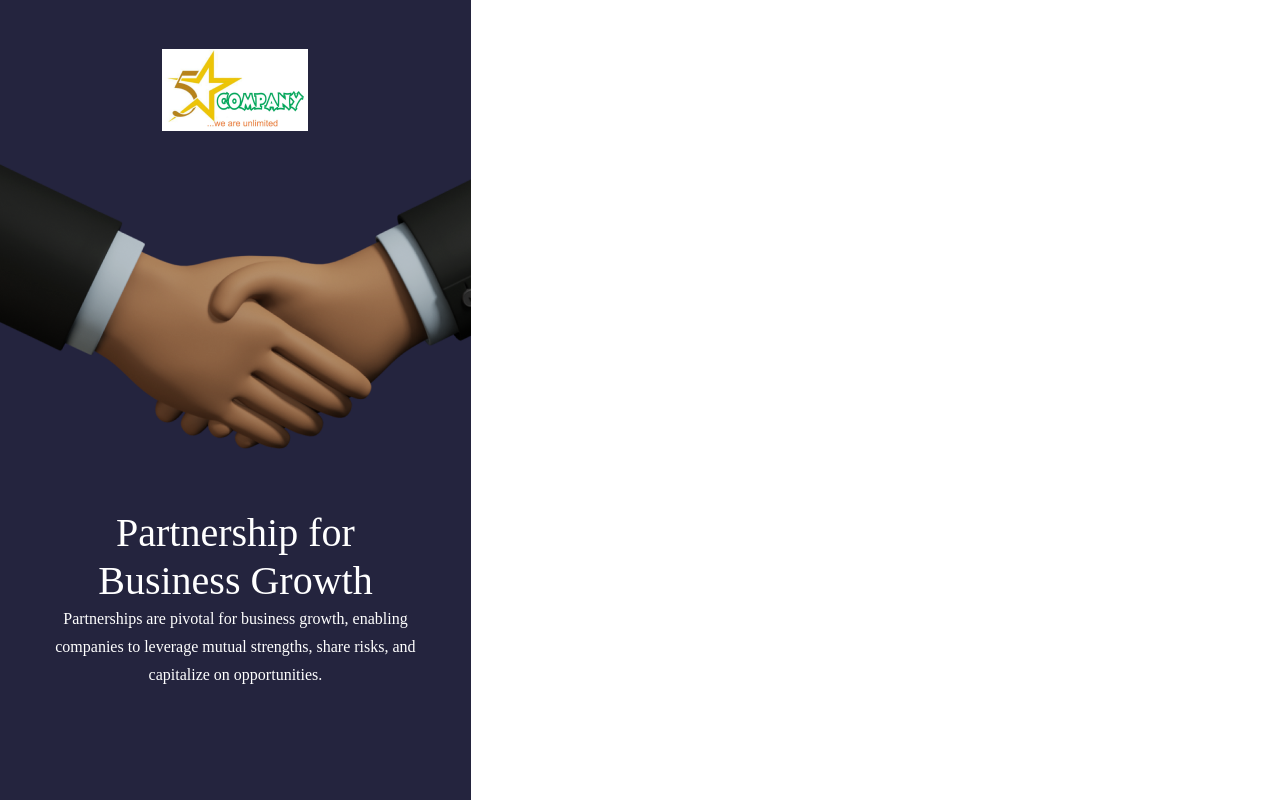
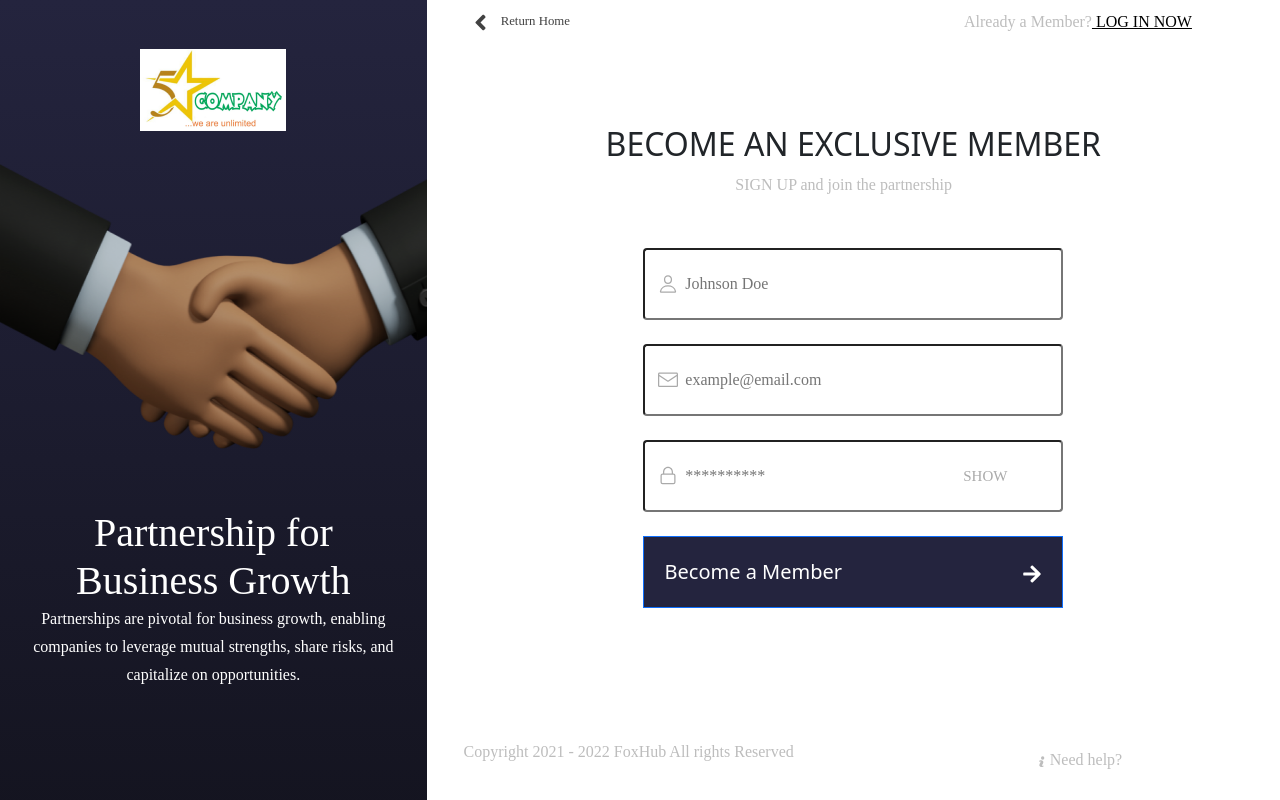
Before and after one commit to Earthpasserby/Demostration, a React (Create React App) app: page / in a window 1280 px wide. Shown: the top 800 px of the page. Built offline with nearby package versions, Linux system fonts and the light colour scheme; a web font is replaced by a local one.

Commit message:
More commitin

```diff
--- a/src/App.css
+++ b/src/App.css
@@ -6,7 +6,6 @@
 body {
   overflow: hidden;
 }
-
 .first-Img {
   display: flex;
   justify-content: center;
@@ -99,6 +98,15 @@ span {
   margin-left: 5px;
 }
 
+.show-Visibility {
+  position: absolute;
+  left: 300px;
+  top: 50%;
+  transform: translateY(-50%);
+  color: #aaa;
+  font-size: 15px;
+  margin-left: 5px;
+}
 span p {
   position: absolute;
   right: -100px;
--- a/src/App.js
+++ b/src/App.js
@@ -1,5 +1,5 @@
 import "./App.css";
-import React, { useState } from "react";
+import React from "react";
 import { BrowserRouter, Routes, Route } from "react-router-dom";
 
 import Signup from "./MyComponents/Signup";
--- a/src/MyComponents/Signup.jsx
+++ b/src/MyComponents/Signup.jsx
@@ -1,4 +1,4 @@
-import React from "react";
+import React, { useState } from "react";
 import "bootstrap/dist/css/bootstrap.min.css";
 import { Container, Row, Col, Image, Button } from "react-bootstrap";
 import { FaAngleLeft } from "react-icons/fa";
@@ -10,19 +10,20 @@ import { FaArrowRight } from "react-icons/fa";
 import { TiInfoLarge } from "react-icons/ti";
 
 const Signup = () => {
+  const gradientStyle = {
+    background: "linear-gradient(to top,#11111a, #24243e)",
+  };
+  const [password, setPassword] = useState("");
+  const [showPassword, setShowPassword] = useState(false);
+  const toggleShowPassword = () => {
+    setShowPassword(!showPassword);
+  };
+
   return (
     <>
       <Container fluid>
         <Row>
-          <Col
-            className="Col-1"
-            md={4}
-            style={{
-              backgroundColor: "#24243E",
-              height: "800px",
-              width: "470.89px",
-            }}
-          >
+          <Col className="Col-1" md={4} style={gradientStyle}>
             <div className="first-Img">
               <Image src="/./star.png" />
             </div>
@@ -95,13 +96,18 @@ const Signup = () => {
                 <div className="input-container mt-4">
                   <GoLock className="input-icon" />
                   <input
-                    type="password"
+                    type={showPassword ? "text" : "password"}
+                    value={password}
+                    onChange={(e) => setPassword(e.target.value)}
                     className="input-field"
                     name="password"
                     placeholder="**********"
                   />
-                  <span>
-                    <p>show</p>
+                  <span
+                    onClick={toggleShowPassword}
+                    className="show-Visibility"
+                  >
+                    {showPassword ? "HIDE" : "SHOW"}
                   </span>
                 </div>
                 <div className="d-grid mt-4">
```
